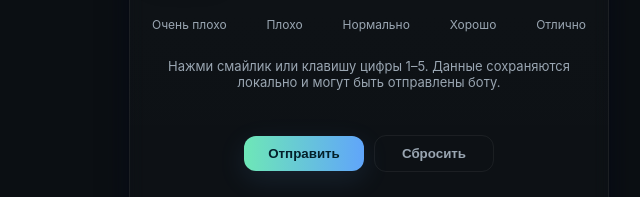
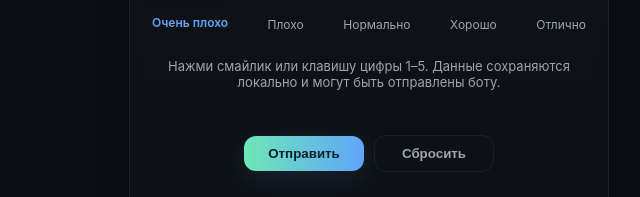
Before and after one commit to Tatashu/mood-miniapp, a plain HTML site: page index.html in a window 1280 px wide. Both pictures are taken after a click on the button "Очень плохо". Shown: the part 388-585 px from the top of the page, 271-911 px from the left. Drawn offline with Linux system fonts and the light colour scheme.

Commit message:
Update index.html

```diff
--- a/index.html
+++ b/index.html
@@ -143,6 +143,15 @@
     font-size:12px;
     padding:0 2px;
   }
+  .labels span {
+  transition: color .15s, transform .15s;
+}
+
+.labels span.active {
+  color: var(--accent-end);
+  transform: translateY(-2px);
+  font-weight: 600;
+}
 
   .note{
     margin-top:12px;
@@ -230,11 +239,11 @@
         </div>
 
         <div class="labels" aria-hidden="true">
-          <span>Очень плохо</span>
-          <span>Плохо</span>
-          <span>Нормально</span>
-          <span>Хорошо</span>
-          <span>Отлично</span>
+          <span data-label="1">Очень плохо</span>
+          <span data-label="2">Плохо</span>
+          <span data-label="3">Нормально</span>
+          <span data-label="4">Хорошо</span>
+          <span data-label="5">Отлично</span>
         </div>
 
         <p class="note">Нажми смайлик или клавишу цифры 1–5. Данные сохраняются локально и могут быть отправлены боту.</p>
@@ -277,12 +286,22 @@
     const pressed = String(btn.dataset.value) === String(value);
     btn.setAttribute('aria-pressed', pressed ? 'true' : 'false');
   });
+
+  // Подсветка подписей
+  document.querySelectorAll('.labels span').forEach(label => {
+    if (label.dataset.label === String(value)) {
+      label.classList.add('active');
+    } else {
+      label.classList.remove('active');
+    }
+  });
+
   if (value === null || value === undefined) {
     statusEl.textContent = '';
     timeEl.textContent = '—';
     return;
   }
-    // Показать время, если сохранено
+
   const now = Date.now();
   timeEl.textContent = 'Выбрано: ' + formatTime(now);
   if (announce) statusEl.textContent = 'Выбрано: ' + value + ' • нажмите "Отправить"';
```
Lines whose indentation alone changed are shown as unchanged.
